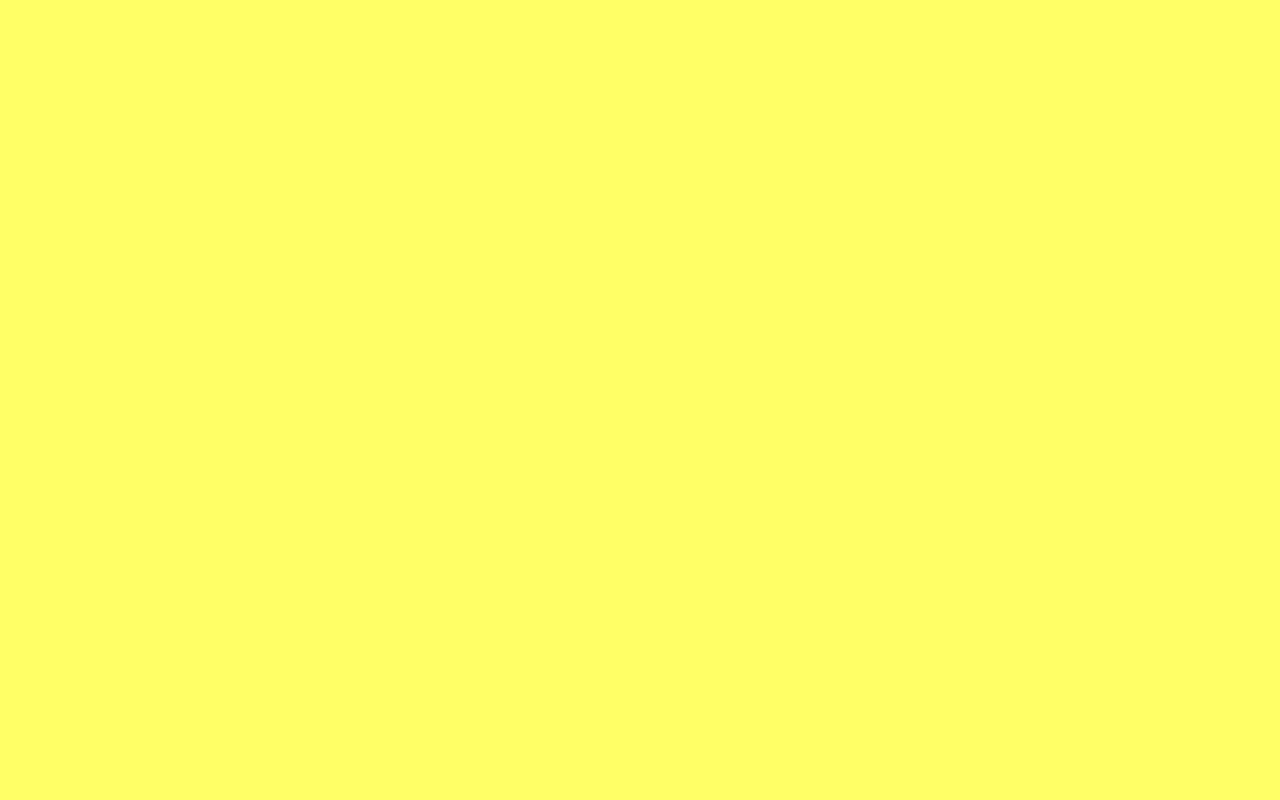
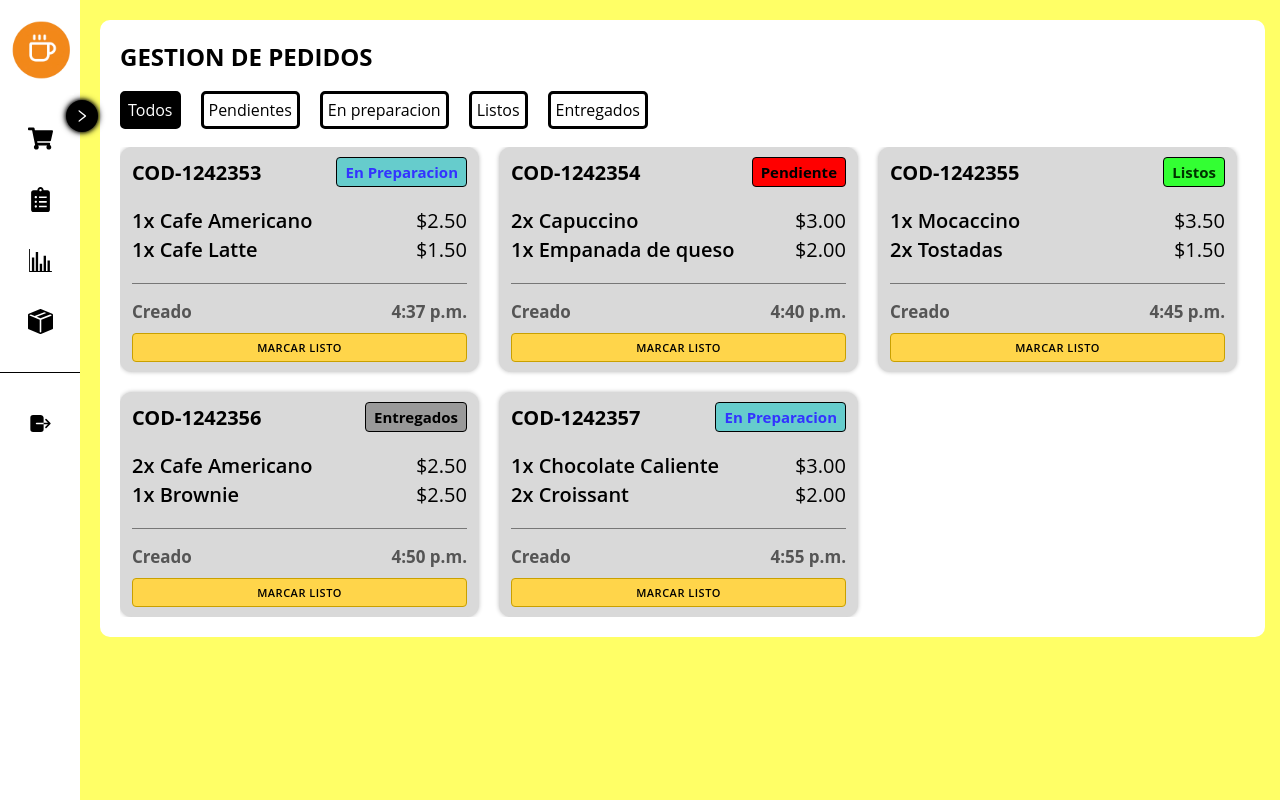
Before and after one commit to daniel69zz/Coffix_Frontend, a React (Vite) app: page /main/pedidos in a window 1280 px wide. Before the commit this address had no page. Built offline with nearby package versions, Linux system fonts and the light colour scheme.

Commit message:
producto_ventas, pedidos add

```diff
--- /dev/null
+++ b/src/components/PedidoCard.jsx
@@ -0,0 +1,133 @@
+import styled from "styled-components";
+
+export default function PedidoCard({ ped }) {
+  return (
+    <CardContainer>
+      <HeaderRow>
+        <Codigo>{ped.codigo}</Codigo>
+        <EstadoPill $estado={ped.id_estado}>{ped.estado}</EstadoPill>
+      </HeaderRow>
+
+      <ItemsWrapper>
+        {ped.items.map((it, idx) => (
+          <ItemRow key={idx}>
+            <span>
+              {it.cantidad}x {it.nombre}
+            </span>
+            <span>${it.precio.toFixed(2)}</span>
+          </ItemRow>
+        ))}
+      </ItemsWrapper>
+
+      <Divider />
+
+      {/* TOTAL */}
+      <TotalRow>
+        {/* <strong>Total</strong>
+        <strong>${ped.total.toFixed(1)}</strong> */}
+      </TotalRow>
+
+      <FooterRow>
+        <span>Creado</span>
+        <span>{ped.hora}</span>
+      </FooterRow>
+
+      <MarcarListoButton>MARCAR LISTO</MarcarListoButton>
+    </CardContainer>
+  );
+}
+
+const CardContainer = styled.div`
+  background: #d9d9d9;
+  border-radius: 12px;
+  padding: 10px 12px;
+  box-shadow: 0 0 4px rgba(0, 0, 0, 0.25);
+  font-family: Arial, Helvetica, sans-serif;
+  font-size: 13px;
+  color: #000;
+  box-sizing: border-box;
+`;
+
+const HeaderRow = styled.div`
+  display: flex;
+  justify-content: space-between;
+  align-items: center;
+  margin-bottom: 8px;
+  font-size: 20px;
+`;
+
+const Codigo = styled.span`
+  font-weight: 700;
+`;
+
+const EstadoPill = styled.span`
+  font-size: 15px;
+  font-weight: bold;
+  padding: 4px 8px;
+  border-radius: 4px;
+  background-color: ${({ $estado }) =>
+    $estado === 1
+      ? "#FF0000"
+      : $estado === 2
+      ? "#66CCCC"
+      : $estado === 3
+      ? "#33FF33"
+      : "#999999"};
+  border: 1px solid black;
+  color: ${({ $estado }) =>
+    $estado === 1
+      ? "#000000"
+      : $estado === 2
+      ? "#3333FF"
+      : $estado === 3
+      ? "#003300"
+      : "#000000"};
+`;
+
+const ItemsWrapper = styled.div`
+  margin: 20px 0;
+  font-size: 20px;
+`;
+
+const ItemRow = styled.div`
+  display: flex;
+  justify-content: space-between;
+  margin-bottom: 2px;
+
+  span:first-child {
+    font-weight: 600;
+  }
+`;
+
+const Divider = styled.hr`
+  border: none;
+  border-top: 1px solid #777;
+  margin: 6px 0;
+`;
+
+const TotalRow = styled.div`
+  display: flex;
+  justify-content: space-between;
+  margin-bottom: 4px;
+`;
+
+const FooterRow = styled.div`
+  display: flex;
+  justify-content: space-between;
+  font-size: 17px;
+  color: #555;
+  font-weight: bold;
+  margin: 10px 0;
+`;
+
+const MarcarListoButton = styled.button`
+  width: 100%;
+  padding: 6px 0;
+  border-radius: 4px;
+  border: 1px solid #c9a000;
+  background: #ffd54a;
+  font-weight: 600;
+  font-size: 11px;
+  letter-spacing: 0.5px;
+  cursor: pointer;
+`;
--- a/src/components/data_aux.js
+++ b/src/components/data_aux.js
@@ -12,7 +12,7 @@ const linksArray = [
   {
     label: "Pedidos",
     Icon: FaClipboardList,
-    to: "/",
+    to: "pedidos",
   },
   {
     label: "Reportes",
--- a/src/data/data_plana.js
+++ b/src/data/data_plana.js
@@ -368,3 +368,97 @@ const categorias = [
 export function getCategorias() {
   return categorias;
 }
+
+const estado_pedidos = [
+  { id: 0, nombre: "Todos" },
+  { id: 1, nombre: "Pendientes" },
+  { id: 2, nombre: "En preparacion" },
+  { id: 3, nombre: "Listos" },
+  { id: 4, nombre: "Entregados" },
+];
+
+export function getEstados() {
+  return estado_pedidos;
+}
+
+// Mapeo de estados:
+// 0 = TODOS (no es de la bd)
+// 1 = Pendiente
+// 2 = En Preparacion
+// 3 = Listos
+// 4 = Entregados
+
+const pedidos = [
+  {
+    id: 1,
+    codigo: "COD-1242353",
+    id_estado: 2,
+    estado: "En Preparacion",
+    items: [
+      { nombre: "Cafe Americano", cantidad: 1, precio: 2.5 },
+      { nombre: "Cafe Latte", cantidad: 1, precio: 1.5 },
+    ],
+    total: 4.0,
+    hora: "4:37 p.m.",
+  },
+  {
+    id: 2,
+    codigo: "COD-1242354",
+    id_estado: 1,
+    estado: "Pendiente",
+    items: [
+      { nombre: "Capuccino", cantidad: 2, precio: 3.0 },
+      { nombre: "Empanada de queso", cantidad: 1, precio: 2.0 },
+    ],
+    total: 8.0,
+    hora: "4:40 p.m.",
+  },
+  {
+    id: 3,
+    codigo: "COD-1242355",
+    id_estado: 3,
+    estado: "Listos",
+    items: [
+      { nombre: "Mocaccino", cantidad: 1, precio: 3.5 },
+      { nombre: "Tostadas", cantidad: 2, precio: 1.5 },
+    ],
+    total: 6.5,
+    hora: "4:45 p.m.",
+  },
+  {
+    id: 4,
+    codigo: "COD-1242356",
+    id_estado: 4,
+    estado: "Entregados",
+    items: [
+      { nombre: "Cafe Americano", cantidad: 2, precio: 2.5 },
+      { nombre: "Brownie", cantidad: 1, precio: 2.5 },
+    ],
+    total: 7.5,
+    hora: "4:50 p.m.",
+  },
+  {
+    id: 5,
+    codigo: "COD-1242357",
+    id_estado: 2,
+    estado: "En Preparacion",
+    items: [
+      { nombre: "Chocolate Caliente", cantidad: 1, precio: 3.0 },
+      { nombre: "Croissant", cantidad: 2, precio: 2.0 },
+    ],
+    total: 7.0,
+    hora: "4:55 p.m.",
+  },
+];
+
+export function getPedidos() {
+  return pedidos;
+}
+
+export function filtrarPedidos(id_est) {
+  if (id_est === 0) return pedidos;
+
+  const filtrado = pedidos.filter((it) => it.id_estado === id_est);
+
+  return filtrado;
+}
--- /dev/null
+++ b/src/pages/PedidosPage.jsx
@@ -0,0 +1,87 @@
+import styled from "styled-components";
+import { getEstados, filtrarPedidos } from "../data/data_plana";
+import { useState } from "react";
+import PedidoCard from "../components/PedidoCard";
+
+export function PedidosPage() {
+  const [btnactive, setBtnactive] = useState(0);
+  const [pedidosFiltrados, setPedidosFiltrados] = useState(() =>
+    filtrarPedidos(btnactive)
+  );
+
+  const estados_pedidos = getEstados();
+
+  const filtrar = (est_id) => {
+    setBtnactive(est_id);
+    setPedidosFiltrados(() => filtrarPedidos(est_id));
+  };
+
+  return (
+    <Container>
+      <div className="Pedidos">
+        <h2>GESTION DE PEDIDOS</h2>
+        <div className="ContainerButtons">
+          {estados_pedidos.map((estado) => (
+            <Button
+              key={estado.id}
+              id={estado.id}
+              onClick={() => filtrar(estado.id)}
+              $activo={btnactive === estado.id}
+            >
+              {estado.nombre}
+            </Button>
+          ))}
+        </div>
+
+        <div className="PedidosC">
+          {pedidosFiltrados.map((ped) => (
+            <PedidoCard key={ped.id} ped={ped} />
+          ))}
+        </div>
+      </div>
+    </Container>
+  );
+}
+
+const Container = styled.div`
+  display: flex;
+  margin-right: 10px;
+  .Pedidos {
+    border-radius: 10px;
+    margin: 20px;
+    margin-right: 5px;
+    background-color: white;
+    padding: 20px;
+    width: 100%;
+
+    .ContainerButtons {
+      margin: 18px 0;
+      display: flex;
+      gap: 20px;
+    }
+
+    .PedidosC {
+      margin-top: 10px;
+      display: grid;
+      grid-template-columns: repeat(3, 1fr);
+      gap: 20px;
+      width: 100%;
+
+      max-height: 66vh;
+      overflow-y: auto;
+      padding-right: 8px;
+    }
+  }
+`;
+
+const Button = styled.div`
+  padding: 5px;
+  border-radius: 5px;
+  border-style: solid;
+  border-color: black;
+  font-size: 16px;
+  cursor: pointer;
+
+  background-color: ${({ $activo }) => ($activo ? "black" : "white")};
+  color: ${({ $activo }) => ($activo ? "white" : "black")};
+`;
--- a/src/pages/ProductosPage.jsx
+++ b/src/pages/ProductosPage.jsx
@@ -54,23 +54,23 @@ export default function ProductosPage() {
         <div className="cart-list">
           {items.map((producto_p) => (
             <div key={producto_p.id} className="cart-item">
-              <div className="cart-left">
+              <div className="cart-up">
                 <img
                   className="cart-image"
                   src={producto_p.imagen}
                   alt="pedido"
                 />
-                <div>
-                  <h5 className="cart-title">{producto_p.nombre}</h5>
-                  <p className="cart-price">Bs. {producto_p.precio}</p>
+                <div className="cart-target">
+                  <h3 className="cart-title">{producto_p.nombre}</h3>
+                  <span className="cart-price">Bs. {producto_p.precio}</span>
                 </div>
               </div>
 
-              <div className="cart-right">
-                <label className="qty-label">Cantidad</label>
+              <div className="cart-down">
+                <label className="cant-label">Cantidad</label>
                 <input
                   type="number"
-                  className="qty-input"
+                  className="cant-input"
                   min={1}
                   value={producto_p.cantidad}
                   onChange={(e) => onQty(producto_p.id, e.target.value)}
@@ -86,16 +86,24 @@ export default function ProductosPage() {
           ))}
         </div>
 
-        <div className="subtotal-card">
-          <p className="subtotal-label">Subtotal</p>
+        <div className="Pago">
+          <div className="SubtotalTotal">
+            <p className="subtotal-label">Subtotal:</p>
             <p className="subtotal-value">{toFixed2(totalPrice)}</p>
           </div>
 
-        <div className="actions-row">
-          <button className="btn-secondary" onClick={clearCart}>
+          <div className="SubtotalTotal">
+            <p className="total-label">Total:</p>
+            <p className="total-value">{toFixed2(totalPrice)}</p>
+          </div>
+        </div>
+
+        <div className="BtnPago">
+          <button>Procesar Pago</button>
+
+          <button className="clear" onClick={clearCart}>
             Vaciar carrito
           </button>
-          <button className="btn-primary">Procesar Pago</button>
         </div>
       </div>
     </Container>
@@ -120,8 +128,8 @@ const Container = styled.div`
     margin-right: 5px;
     background-color: white;
     padding: 20px;
-    width: 100%;
 
+    flex: 0 0 70%;
     .ContainerButtons {
       display: flex;
       gap: 20px;
@@ -134,103 +142,153 @@ const Container = styled.div`
     margin-left: 4px;
     background-color: white;
     padding: 20px;
-    width: 30%;
 
-    /* Para que no crezca infinito y se organice en columna */
+    flex: 0 0 27%;
+
     display: flex;
     flex-direction: column;
-    max-height: 93vh; /* ajusta según te guste */
+    max-height: 93vh;
     h4 {
       margin-top: 10px;
     }
 
     .cart-list {
       margin-top: 12px;
-      flex: 1; /* ocupa el espacio disponible */
-      overflow-y: auto; /* scroll vertical solo aquí */
-      padding-right: 8px; /* deja espacio para la barra de scroll */
-    }
-
+      flex: 1;
+      overflow-y: auto;
+      padding-right: 8px;
       .cart-item {
+        width: 100%;
+        box-sizing: border-box;
         align-items: center;
         justify-content: space-between;
-      padding: 16px; /* p-4 */
-      border-radius: 12px; /* rounded-xl */
+        padding: 4px;
+        border-radius: 12px;
         background-color: #ffffff;
         box-shadow: 0 1px 3px rgba(0, 0, 0, 0.1);
         margin-top: 12px;
-    }
 
-    /* flex items-center gap-4 */
-    .cart-left {
+        .cart-up {
           display: flex;
           align-items: center;
-      gap: 16px; /* gap-4 */
-    }
+          gap: 16px;
+          margin-bottom: 8px;
 
-    /* w-16 h-16 object-cover rounded-lg */
           .cart-image {
-      width: 64px; /* w-16 */
-      height: 64px; /* h-16 */
+            width: 64px;
+            height: 64px;
             object-fit: cover;
             border-radius: 8px; /* rounded-lg */
           }
 
-    /* font-semibold text-black */
+          .cart-target {
             .cart-title {
-      margin: 0;
+              margin: 3px 0;
               font-weight: 600;
               color: #000000;
             }
-
-    /* text-sm text-gray-600 */
             .cart-price {
+              font-weight: bold;
               margin: 4px 0 0;
-      font-size: 14px; /* text-sm */
-      color: #4b5563; /* text-gray-600 */
+              font-size: 18px;
+              color: #4b5563;
+            }
+          }
         }
 
-    /* flex items-center gap-3 */
-    .cart-right {
+        .cart-down {
           display: flex;
           align-items: center;
-      gap: 12px; /* gap-3 */
-    }
+          gap: 12px;
+          font-size: 17px;
 
-    /* text-sm text-black */
-    .qty-label {
-      font-size: 14px;
+          font-weight: bold;
+
+          .cant-label {
             color: #000000;
           }
 
-    /* w-16 rounded-lg border px-2 py-1 text-gray-700 */
-    .qty-input {
+          .cant-input {
+            font-size: 17px;
             width: 64px;
-      padding: 4px 8px; /* py-1 px-2 */
-      border-radius: 8px; /* rounded-lg */
+            padding: 4px 8px;
+            border-radius: 8px;
             border: 1px solid #d1d5db;
-      color: #374151; /* text-gray-700 */
-      font-size: 14px;
+            color: #374151;
             outline: none;
-      margin: 0; /* para que no herede el margin global del input */
+            margin: 0;
 
             &:focus {
               border-color: #111827;
             }
           }
 
-    /* px-3 py-1 rounded-lg bg-red-600 text-white */
           .remove-btn {
-      padding: 4px 12px; /* py-1 px-3 */
-      border-radius: 8px; /* rounded-lg */
+            margin-left: auto;
+            padding: 4px 12px;
+            border-radius: 8px;
             border: none;
-      background-color: #dc2626; /* bg-red-600 */
+            background-color: #dc2626;
             color: #ffffff;
-      font-size: 14px;
+            font-size: 18px;
             cursor: pointer;
 
             &:hover {
               background-color: #b91c1c;
+            }
+          }
+        }
+      }
+    }
+
+    .Pago {
+      margin: 10px 0;
+      font-size: 23px;
+
+      .SubtotalTotal {
+        display: flex;
+        align-items: center;
+        gap: 12px;
+        font-weight: bold;
+        margin: 1rem 0;
+      }
+
+      .subtotal-value {
+        margin-left: auto;
+      }
+
+      .total-value {
+        margin-left: auto;
+      }
+    }
+
+    .BtnPago {
+      gap: 20px;
+      justify-content: center;
+      padding: 10px;
+      display: flex;
+
+      button {
+        border-style: solid;
+        font-size: 20px;
+        margin-top: 5px;
+        padding: 10px;
+        background-color: #f7c22e;
+        color: black;
+        font-weight: 600;
+        border-radius: 12px;
+        transition: 0.2s;
+        cursor: pointer;
+
+        &:hover {
+          background-color: #007a52;
+        }
+      }
+
+      .clear {
+        &:hover {
+          background-color: red;
+        }
       }
     }
   }
--- a/src/routers/routes.jsx
+++ b/src/routers/routes.jsx
@@ -1,7 +1,8 @@
 import { Routes, Route, Navigate } from "react-router-dom";
 import MainLayout from "../pages/MainLayout";
-import Login from "../pages/Login";
+import Login from "../pages/LoginPage";
 import ProductosPage from "../pages/ProductosPage";
+import { PedidosPage } from "../pages/PedidosPage";
 
 export default function MyRoutes() {
   return (
@@ -10,6 +11,7 @@ export default function MyRoutes() {
       <Route path="/login" element={<Login />} />
       <Route path="/main" element={<MainLayout />}>
         <Route path="ventas" element={<ProductosPage />} />
+        <Route path="pedidos" element={<PedidosPage />} />
       </Route>
     </Routes>
   );
```
Also changed, not shown: src/components/ProductCard.jsx (+38 -49 lines), src/pages/LoginPage.jsx (renamed from src/pages/Login.jsx, +4 -3 lines). Lines whose indentation alone changed are shown as unchanged.
